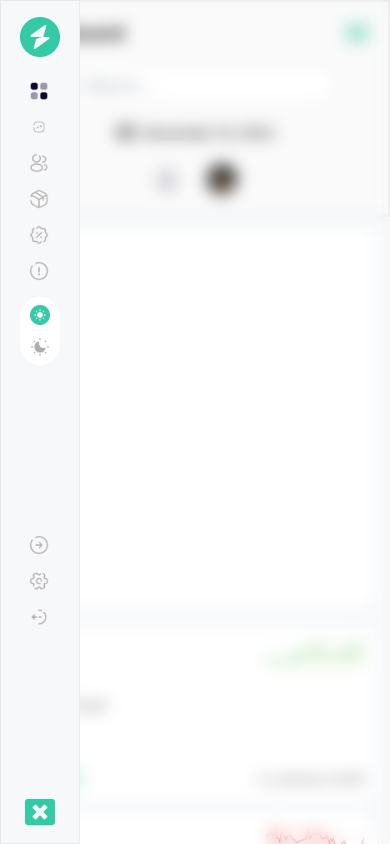
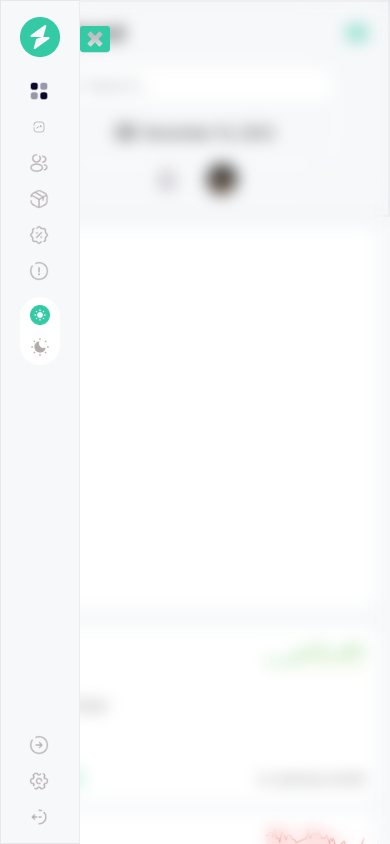
Before and after one commit to IamNaeto/analytics-dashboard, a Next.js app: page / in a window 390 px wide. Both pictures are taken after a click on the icon 357 px from the left and 33 px from the top of the page. Shown: the top 844 px of the page. Built offline with nearby package versions, Linux system fonts and the light colour scheme; grey boxes are pictures that could not be loaded.

Commit message:
minor style fixes

```diff
--- a/src/components/Body.js
+++ b/src/components/Body.js
@@ -4,7 +4,7 @@ import Orders from "./Orders";
 import Platform from "./Platform";
 const Body = () => {
     return (
-        <main className="relative top-[210px] md:top-[150px] xl:top-[100px] flex flex-col gap-4 px-[3%] sm:px-[1.5%] py-4 bg-[#F7F8FA]">
+        <main className="w-full relative top-[210px] md:top-[150px] xl:top-[100px] flex flex-col gap-4 px-[3%] sm:px-[1.5%] py-4 bg-[#F7F8FA]">
             <section className="w-full flex flex-col lg:flex-row gap-4">
                 <Chart />
                 <Analysis />
--- a/src/components/Header.js
+++ b/src/components/Header.js
@@ -8,7 +8,7 @@ const Header = ({ menu, setMenu }) => {
       };
 
     return (
-        <nav className="fixed top-0 z-30 w-full bg-[#FAFAFA] py-4 px-4 flex flex-col xl:flex-row items-center justify-between border-2 border-b-[#E5EAEF] pr-auto md:pr-[100px] xl:pr-0 gap-4 xl:gap-0">
+        <nav className="fixed top-0 z-30 w-full py-4 px-4 flex flex-col xl:flex-row items-center justify-between border-2 border-b-[#E5EAEF] backdrop-blur-2xl pr-auto md:pr-[100px] xl:pr-0 gap-4 xl:gap-0">
             <section className="flex flex-col md:flex-row items-center justify-between gap-4 w-full">
                 <div className="flex items-center justify-between w-full md:w-auto">
                     <Link href={"/aside"}><h1 className="text-[20px] text-[#26282C] font-bold">Dashboard</h1></Link>
--- a/src/components/Platform.js
+++ b/src/components/Platform.js
@@ -11,7 +11,7 @@ const Platform = () => {
             <section className="grid gap-4">
                 <div className="grid gap-2">
                     <h1 className="text-[#22242C] text-[16px] md:text-[18px] font-medium">Book Bazaar</h1>
-                    <div className="w-full h-[12px] bg-[#F5F5F5] rounded-2xl">
+                    <div className="w-full h-[8px] sm:h-[12px] bg-[#F5F5F5] rounded-2xl">
                         <div className="w-[50%] h-full bg-[#6160DC] rounded-2xl"></div>
                     </div>
 
@@ -23,7 +23,7 @@ const Platform = () => {
 
                 <div className="grid gap-2">
                     <h1 className="text-[#22242C] text-[16px] md:text-[18px] font-medium">Artisan Aisle</h1>
-                    <div className="w-full h-[12px] bg-[#F5F5F5] rounded-2xl">
+                    <div className="w-full h-[8px] sm:h-[12px] bg-[#F5F5F5] rounded-2xl">
                         <div className="w-[35%] h-full bg-[#54C5EB] rounded-2xl"></div>
                     </div>
 
@@ -35,7 +35,7 @@ const Platform = () => {
 
                 <div className="grid gap-2">
                     <h1 className="text-[#22242C] text-[16px] md:text-[18px] font-medium">Toy Troop</h1>
-                    <div className="w-full h-[12px] bg-[#F5F5F5] rounded-2xl">
+                    <div className="w-full h-[8px] sm:h-[12px] bg-[#F5F5F5] rounded-2xl">
                         <div className="w-[25%] h-full bg-[#FFB74A] rounded-2xl"></div>
                     </div>
 
@@ -47,7 +47,7 @@ const Platform = () => {
 
                 <div className="grid gap-2">
                     <h1 className="text-[#22242C] text-[16px] md:text-[18px] font-medium">XStore</h1>
-                    <div className="w-full h-[12px] bg-[#F5F5F5] rounded-2xl">
+                    <div className="w-full h-[8px] sm:h-[12px] bg-[#F5F5F5] rounded-2xl">
                         <div className="w-[25%] h-full bg-[#FF4A55] rounded-2xl"></div>
                     </div>
 
--- a/src/components/SideBar.js
+++ b/src/components/SideBar.js
@@ -49,7 +49,7 @@ const SideBar = ({ menu, setMenu }) => {
     ]
     return (
         <main className={`fixed h-screen z-50 backdrop-blur w-full md:w-[80px] ${menu ? "block md:block" : 'hidden md:block'}`}>
-            <section className="w-[80px] md:w-full h-full flex flex-col items-center justify-between bg-[#F7F8FA] border border-r-[#EBECF2] ">
+            <section className="w-[80px] md:w-full h-screen flex flex-col items-center justify-between bg-[#F7F8FA] border border-r-[#EBECF2] ">
                 <section>
                     <div className="p-4 mb-2 flex items-center justify-center w-full">
                         <Image src="/img/logo.png" width={40} height={40} alt="logo" loading="lazy" />
@@ -74,7 +74,7 @@ const SideBar = ({ menu, setMenu }) => {
                     ))}
                 </section>
 
-                <FaWindowClose className="block md:hidden text-[#34CAA5] text-[30px] mb-4 cursor-pointer"  onClick={toggleSideBar} />
+                <FaWindowClose className="absolute left-20 top-6 block md:hidden text-[#34CAA5] text-[30px] mb-4 cursor-pointer"  onClick={toggleSideBar} />
             </section>
         </main>
     );
```
